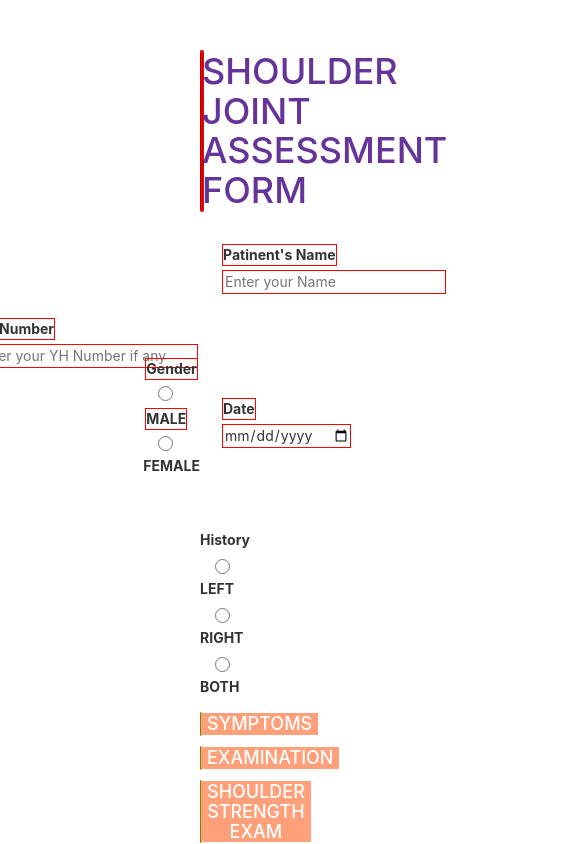
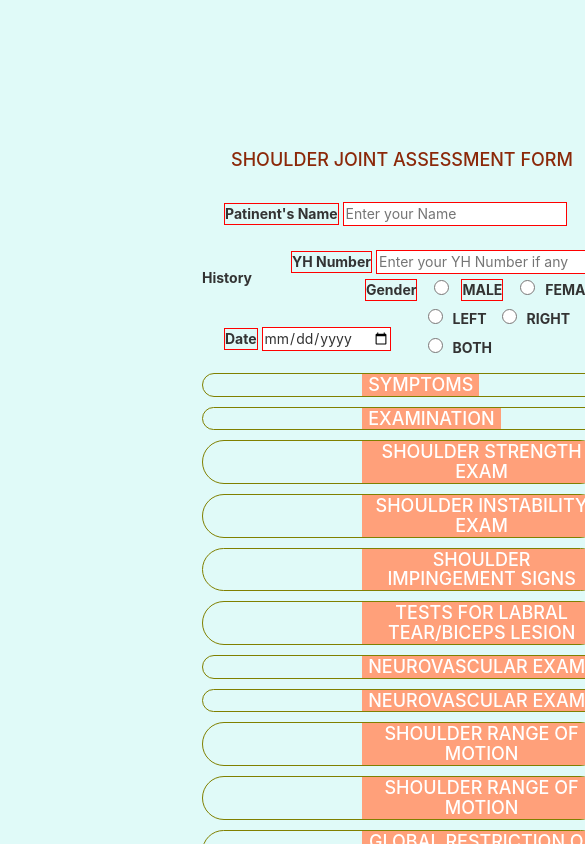
Before and after one commit to sandeepkamishetti/ShoulderJointAssessment, a React (Create React App) app: page / in a window 390 px wide. Shown: the top 844 px of the page, 585 px wide, since content can reach past the window. Built offline with nearby package versions, Linux system fonts and the light colour scheme.

Commit message:
Trying separate CSS for mobile screen

```diff
--- a/src/Style.css
+++ b/src/Style.css
@@ -1,15 +1,26 @@
 body{
-  padding:200px;
-  padding-top: 30px;
-  padding-bottom: 20px;
+  margin:1000px;
+  margin-top: 300px;
+  margin-bottom: 20px;
+  background-color: lightgreen;
+}
+
+ .textInput{
+  min-width: 200px;
 }
 
 h1{
   color:rebeccapurple;
-  border: 0px groove red;
-  border-width: 2px;
-  border-radius: 25px;
+}
 
+ul.noDotL{
+  list-style-type: none;
+  float: left;
+}
+
+ul.noDotR{
+  list-style-type: none;
+  float: right;
 }
 
 h4{
@@ -113,6 +124,141 @@ input.radioButton{
     border: none;
   }
 
+  .btnSubmit{
+    margin-left: 40%;
+    background-color:goldenrod;
+    text-align: center;
+    border: 1px solid red;
+    font-weight: bolder;
+  }
   .btn:hover{
     background-color: none;
   }
+
+  .leftImages{
+    border-radius: 50px;
+
+  }
+
+  .rightImages{
+    border-radius: 50px;
+
+  }
+  /*Animation starts here*/
+
+.leftToRight{
+  position: relative;
+  -webkit-animation-name: leftToRight-dx;
+  -webkit-animation-duration: 3s;
+  animation-name: leftToRight-dx;
+  animation-duration: 3s;
+  animation-delay: 0s;
+  animation-fill-mode: both;
+}
+
+@-webkit-keyframes leftToRight-dx{
+  from{
+    opacity: 0.1;
+    left: -425px;
+    top: 0px;
+  }
+  to{
+    opacity: 1;
+    left: 0px;
+    top: 0px;
+  }
+}
+
+/* Standard Syntax*/
+@keyframes leftToRight-dx{
+  from{
+    opacity: 0.1;
+    left: -425px;
+    top: 0px;
+  }
+  to{
+    opacity: 1;
+    left: 0px;
+    top: 0px;
+  }
+}
+
+.rightToLeft{
+  position: relative;
+  -webkit-animation-name: rightToLeft-dx;
+  -webkit-animation-duration: 3s;
+  animation-name: rightToLeft-dx;
+  animation-duration: 3s;
+  animation-delay: 0s;
+  animation-fill-mode: both;
+}
+
+@-webkit-keyframes rightToLeft-dx{
+  from{
+    opacity: 0.1;
+    left: 425px;
+    top: 0px;
+  }
+  to{
+    opacity: 1;
+    left: 0px;
+    top: 0px;
+  }
+}
+
+/* Standard Syntax*/
+@keyframes rightToLeft-dx{
+  from{
+    opacity: 0.1;
+    left: 425px;
+    top: 0px;
+  }
+  to{
+    opacity: 1;
+    left: 0px;
+    top: 0px;
+  }
+}
+  /*Animation ends here*/
+
+  @media screen and (max-width: 450px) {
+    body {
+      background-color: rgb(224, 250, 248);
+      margin-left: 2px;
+      margin-top: 100px;
+      margin-bottom: 20px;
+      float: left;
+    }
+
+    h1{
+      color:rgb(139, 40, 9);
+      font-size: large;
+      min-width: 400px;
+      float: left;
+      align-self: center;
+    }
+
+    .leftImages{
+      border-radius: 50px;
+      max-width: 30px;
+    }
+    .rightImages{
+      border-radius: 50px;
+      max-width: 30px;
+    }
+  }
+
+  /* Extra small devices (phones, 600px and down) */
+/*@media only screen and (max-width: 600px) {...}
+
+/* Small devices (portrait tablets and large phones, 600px and up) */
+/*@media only screen and (min-width: 600px) {...}
+
+/* Medium devices (landscape tablets, 768px and up) */
+/*@media only screen and (min-width: 768px) {...}
+
+/* Large devices (laptops/desktops, 992px and up) */
+/*@media only screen and (min-width: 992px) {...}
+
+/* Extra large devices (large laptops and desktops, 1200px and up) */
+/*@media only screen and (min-width: 1200px) {...}*/
```
